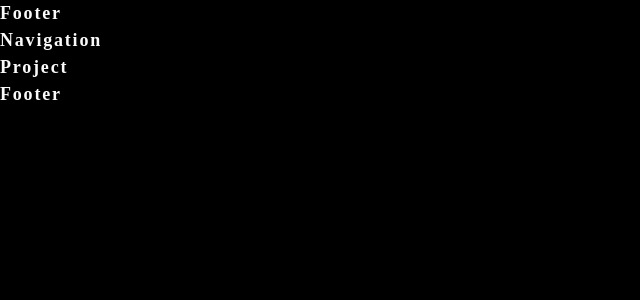
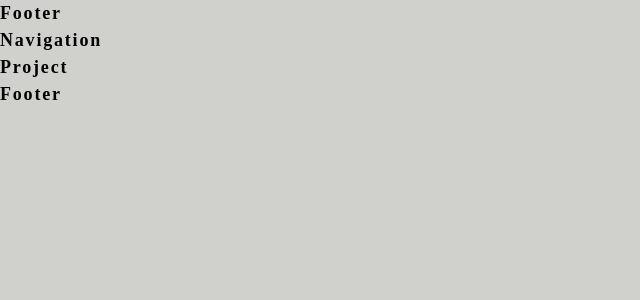
Before and after one commit to kingluddite/peh2-react-portfolio, a React (Create React App) app: page / in a window 1280 px wide. Shown: the top 300 px of the page, without its empty margins (0-640 px from the left). Built offline with nearby package versions, Linux system fonts and the light colour scheme.

Commit message:
Add custom theme colors

```diff
--- a/src/index.css
+++ b/src/index.css
@@ -4,17 +4,39 @@ main {
   padding: 50px 30px;
 }
 :root {
-  --primary: #8c54ff;
+  --primary: #c3eded;
   --secondary: #f3a847;
   --tertiary: #b12704;
-  --light: #fafafa;
-  --dark: #000000;
+  --light: #000;
+  --dark: #d0d1cc;
   --darker: #111111;
   --error: rgb(228, 46, 1);
   --spacing-one: calc(1rem * 0.5);
   --spacing-two: calc(1rem);
   --spacing-five: calc(2.5rem);
 }
+
+/* https://color.adobe.com/search?q=green */
+/* Color Theme Swatches in Hex */
+/* .Green--Grey-1-hex { color: #E5E5E3; } */
+/* .Green--Grey-2-hex { color: #FFFFFF; } */
+/* .Green--Grey-3-hex { color: #C3EDED; } */
+/* .Green--Grey-4-hex { color: #E5E5E3; } */
+/* .Green--Grey-5-hex { color: #D0D1CC; } */
+
+/* Color Theme Swatches in RGBA */
+/* .Green--Grey-1-rgba { color: rgba(228, 228, 226, 1); } */
+/* .Green--Grey-2-rgba { color: rgba(255, 255, 255, 1); } */
+/* .Green--Grey-3-rgba { color: rgba(195, 237, 237, 1); } */
+/* .Green--Grey-4-rgba { color: rgba(228, 228, 226, 1); } */
+/* .Green--Grey-5-rgba { color: rgba(207, 209, 204, 1); } */
+
+/* Color Theme Swatches in HSLA */
+/* .Green--Grey-1-hsla { color: hsla(60, 3, 89, 1); } */
+/* .Green--Grey-2-hsla { color: hsla(0, 0, 100, 1); } */
+/* .Green--Grey-3-hsla { color: hsla(180, 53, 84, 1); } */
+/* .Green--Grey-4-hsla { color: hsla(60, 3, 89, 1); } */
+/* .Green--Grey-5-hsla { color: hsla(72, 5, 80, 1); } */
 
 * {
   box-sizing: border-box;
@@ -34,7 +56,8 @@ body {
   letter-spacing: 0.1em;
   background: var(--dark);
   color: var(--light);
-  font-family: 'Poiret One', cursive;
+  font-family: 'Lobster', cursive;
+  /* font-family: 'Poiret One', cursive; */
 }
 
 h1,
```
